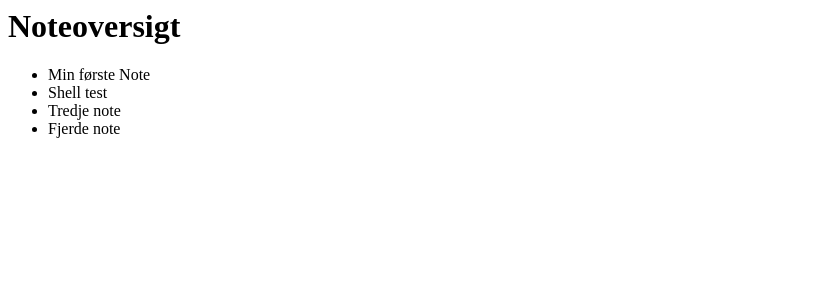
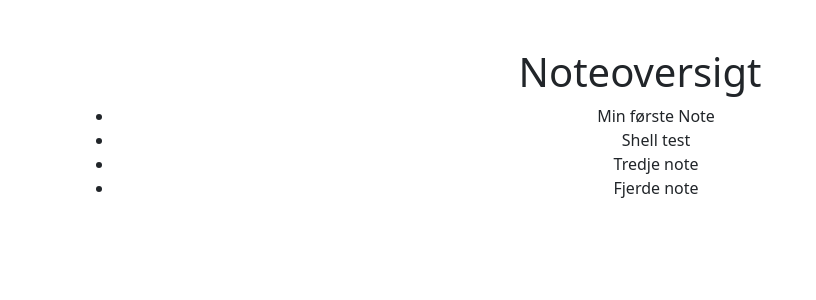
Before and after one commit to MpetDK/django-essentials-, a Django app: page /smart/notes in a window 1280 px wide. Shown: the top 300 px of the page, without its empty margins (0-816 px from the left). Run offline with Django 3.2, Linux system fonts and the light colour scheme; data comes from the database, SQL or seed files in the repository.

Commit message:
Adds bootstrap to the base html

```diff
--- a/static/templates/base.html
+++ b/static/templates/base.html
@@ -1,13 +1,14 @@
 {% load static %}
 <html>
     <head>
-        <link rel="stylesheet" type="text.css" href="{% static 'css/style.css' %}">
+        <title>SmartNotes!</title>
+        <link href="https://cdn.jsdelivr.net/npm/bootstrap@5.0.1/dist/css/bootstrap.min.css" rel="stylesheet" integrity="sha384-+0n0xVW2eSR5OomGNYDnhzAbDsOXxcvSN1TPprVMTNDbiYZCxYbOOl7+AMvyTG2x" crossorigin="anonymous">
     </head>
 
     <body>
+      <div class="my-5 text-center container">
         {% block content %}
-
         {% endblock %}
-
+      </div>
     </body>
 </html>
```
